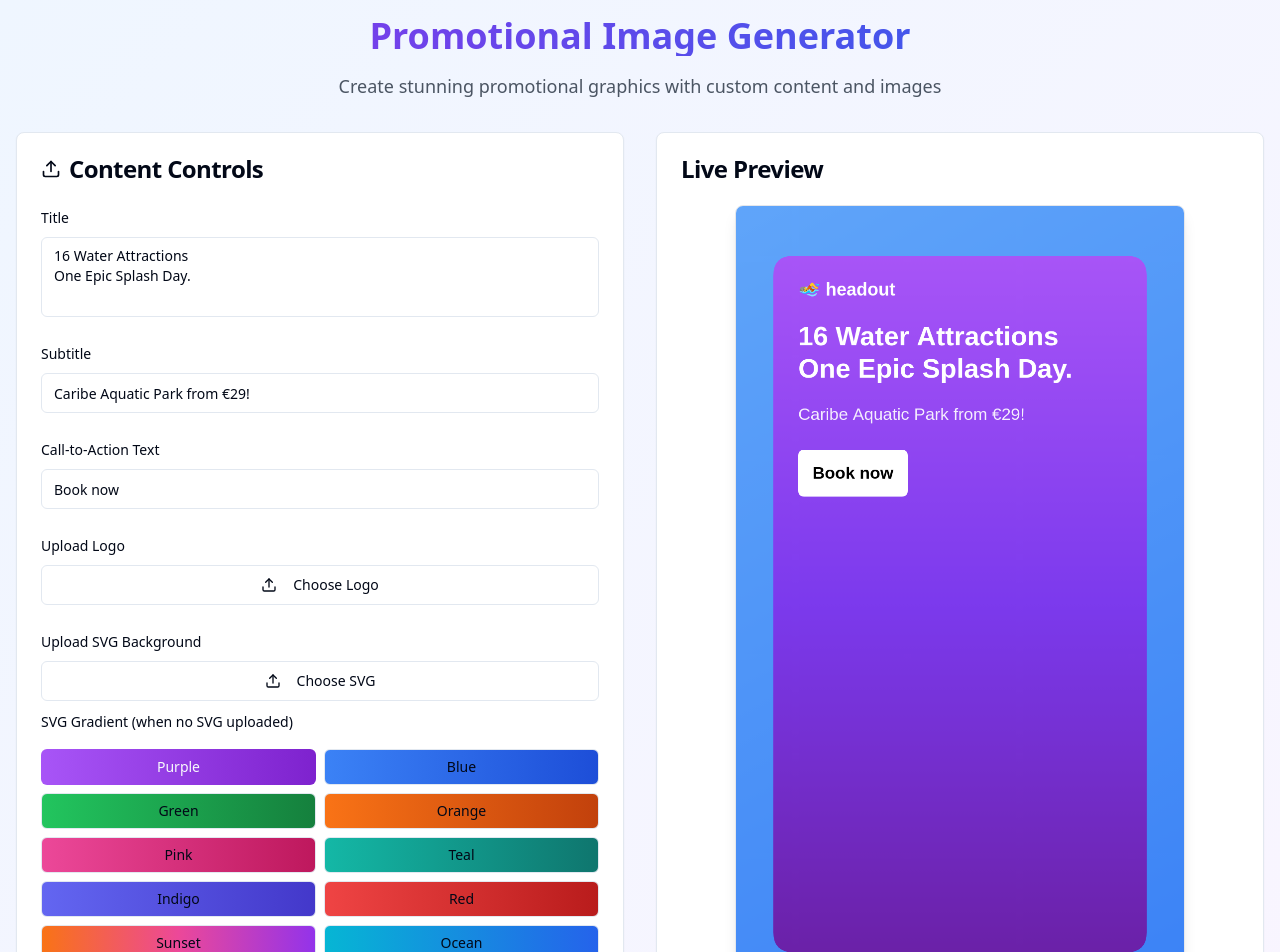
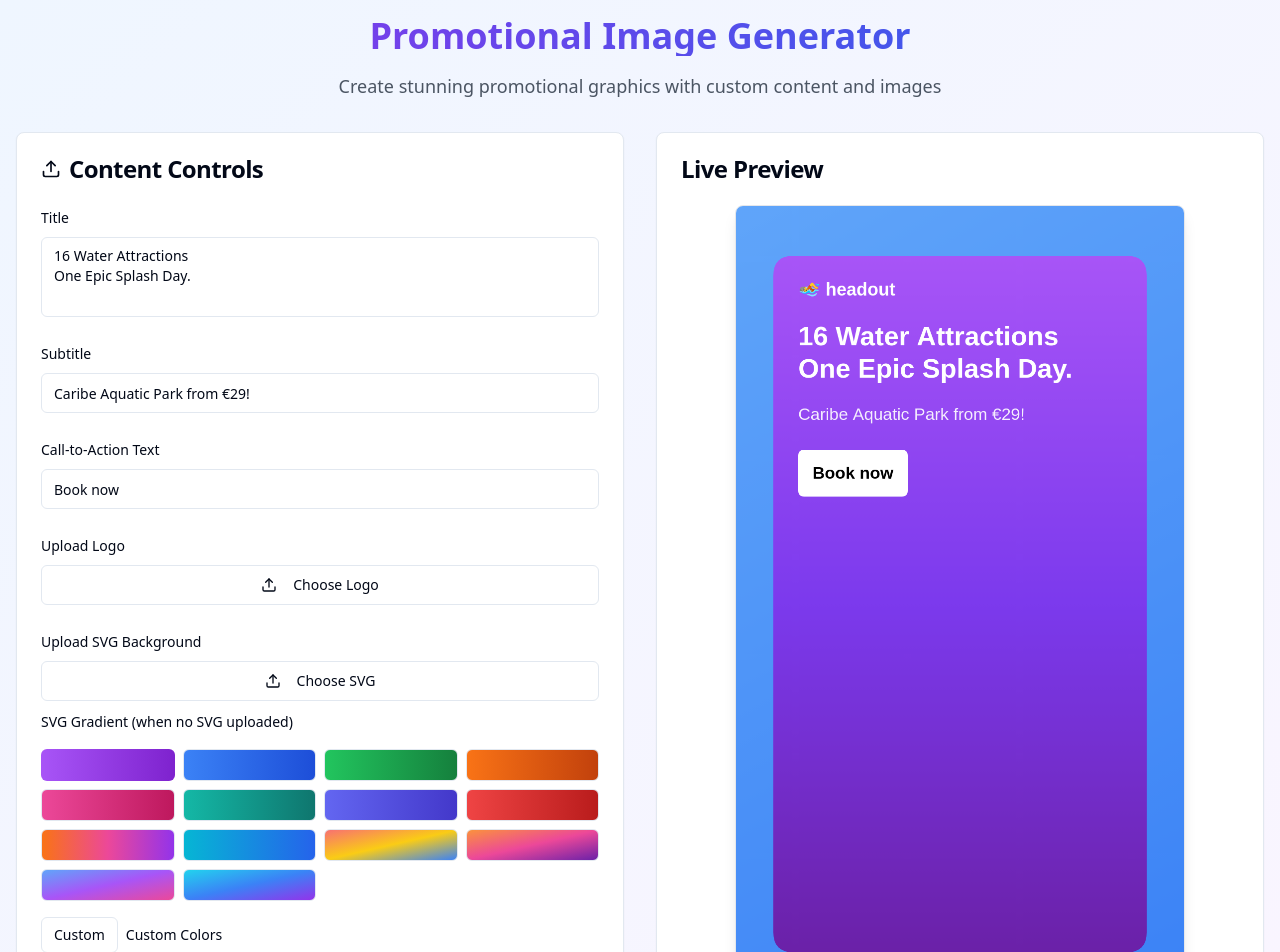
Before and after one commit to RamakrishnaUX/headout-poster-genie-98, a React (Vite) app: page / in a window 1280 px wide. Shown: the top 952 px of the page. Built offline with nearby package versions, Linux system fonts and the light colour scheme.

Commit message:
Increase image height and remove gradient names
- Increased the height of the uploaded image by 20 pixels.
- Removed names from gradient templates, allowing for multiple templates in a row.

```diff
--- a/src/components/ImageCanvas.tsx
+++ b/src/components/ImageCanvas.tsx
@@ -1,3 +1,4 @@
+
 import React, { useEffect, useRef, forwardRef, useImperativeHandle, useState, useCallback } from 'react';
 
 interface ImageCanvasProps {
@@ -54,9 +55,9 @@ const ImageCanvas = forwardRef<HTMLCanvasElement, ImageCanvasProps>(
       // Image positioned 167px from bottom (1600 - 167 = 1433)
       return {
         x: 130, // Center 640px width: (900 - 640) / 2 = 130
-        y: 1433 - 800, // Start 800px height upward from 1433px (167px from bottom)
+        y: 1433 - 820, // Start 820px height upward from 1433px (167px from bottom) - increased by 20px
         width: 640, // Fixed width as requested
-        height: 800 // Reduced height to fit with new positioning
+        height: 820 // Increased height by 20px (was 800, now 820)
       };
     };
 
--- a/src/pages/Index.tsx
+++ b/src/pages/Index.tsx
@@ -175,127 +175,92 @@ const Index = () => {
                 <div className="space-y-4">
                   <Label>SVG Gradient (when no SVG uploaded)</Label>
 
-                  {/* Basic Gradients */}
-                  <div className="grid grid-cols-2 gap-2">
+                  {/* Basic Gradients - 4 per row */}
+                  <div className="grid grid-cols-4 gap-2">
                     <Button
                       onClick={() => setSvgGradient('purple')}
                       variant={svgGradient === 'purple' ? 'default' : 'outline'}
                       size="sm"
-                      className="bg-gradient-to-r from-purple-500 to-purple-700"
-                    >
-                      Purple
-                    </Button>
+                      className="bg-gradient-to-r from-purple-500 to-purple-700 h-8"
+                    />
                     <Button
                       onClick={() => setSvgGradient('blue')}
                       variant={svgGradient === 'blue' ? 'default' : 'outline'}
                       size="sm"
-                      className="bg-gradient-to-r from-blue-500 to-blue-700"
-                    >
-                      Blue
-                    </Button>
+                      className="bg-gradient-to-r from-blue-500 to-blue-700 h-8"
+                    />
                     <Button
                       onClick={() => setSvgGradient('green')}
                       variant={svgGradient === 'green' ? 'default' : 'outline'}
                       size="sm"
-                      className="bg-gradient-to-r from-green-500 to-green-700"
-                    >
-                      Green
-                    </Button>
+                      className="bg-gradient-to-r from-green-500 to-green-700 h-8"
+                    />
                     <Button
                       onClick={() => setSvgGradient('orange')}
                       variant={svgGradient === 'orange' ? 'default' : 'outline'}
                       size="sm"
-                      className="bg-gradient-to-r from-orange-500 to-orange-700"
-                    >
-                      Orange
-                    </Button>
+                      className="bg-gradient-to-r from-orange-500 to-orange-700 h-8"
+                    />
                     <Button
                       onClick={() => setSvgGradient('pink')}
                       variant={svgGradient === 'pink' ? 'default' : 'outline'}
                       size="sm"
-                      className="bg-gradient-to-r from-pink-500 to-pink-700"
-                    >
-                      Pink
-                    </Button>
+                      className="bg-gradient-to-r from-pink-500 to-pink-700 h-8"
+                    />
                     <Button
                       onClick={() => setSvgGradient('teal')}
                       variant={svgGradient === 'teal' ? 'default' : 'outline'}
                       size="sm"
-                      className="bg-gradient-to-r from-teal-500 to-teal-700"
-                    >
-                      Teal
-                    </Button>
+                      className="bg-gradient-to-r from-teal-500 to-teal-700 h-8"
+                    />
                     <Button
                       onClick={() => setSvgGradient('indigo')}
                       variant={svgGradient === 'indigo' ? 'default' : 'outline'}
                       size="sm"
-                      className="bg-gradient-to-r from-indigo-500 to-indigo-700"
-                    >
-                      Indigo
-                    </Button>
+                      className="bg-gradient-to-r from-indigo-500 to-indigo-700 h-8"
+                    />
                     <Button
                       onClick={() => setSvgGradient('red')}
                       variant={svgGradient === 'red' ? 'default' : 'outline'}
                       size="sm"
-                      className="bg-gradient-to-r from-red-500 to-red-700"
-                    >
-                      Red
-                    </Button>
+                      className="bg-gradient-to-r from-red-500 to-red-700 h-8"
+                    />
                     <Button
                       onClick={() => setSvgGradient('sunset')}
                       variant={svgGradient === 'sunset' ? 'default' : 'outline'}
                       size="sm"
-                      className="bg-gradient-to-r from-orange-500 via-pink-500 to-purple-600"
-                    >
-                      Sunset
-                    </Button>
+                      className="bg-gradient-to-r from-orange-500 via-pink-500 to-purple-600 h-8"
+                    />
                     <Button
                       onClick={() => setSvgGradient('ocean')}
                       variant={svgGradient === 'ocean' ? 'default' : 'outline'}
                       size="sm"
-                      className="bg-gradient-to-r from-cyan-500 to-blue-600"
-                    >
-                      Ocean
-                    </Button>
-                  </div>
-
-                  {/* Mesh Gradients */}
-                  <div className="space-y-2">
-                    <Label className="text-sm font-medium">Mesh Gradients</Label>
-                    <div className="grid grid-cols-2 gap-2">
+                      className="bg-gradient-to-r from-cyan-500 to-blue-600 h-8"
+                    />
                     <Button
                       onClick={() => setSvgGradient('mesh-rainbow')}
                       variant={svgGradient === 'mesh-rainbow' ? 'default' : 'outline'}
                       size="sm"
-                        className="bg-gradient-to-br from-red-400 via-yellow-400 to-blue-500"
-                      >
-                        Rainbow
-                      </Button>
+                      className="bg-gradient-to-br from-red-400 via-yellow-400 to-blue-500 h-8"
+                    />
                     <Button
                       onClick={() => setSvgGradient('mesh-sunset')}
                       variant={svgGradient === 'mesh-sunset' ? 'default' : 'outline'}
                       size="sm"
-                        className="bg-gradient-to-br from-orange-400 via-pink-500 to-purple-800"
-                      >
-                        Sunset Mesh
-                      </Button>
+                      className="bg-gradient-to-br from-orange-400 via-pink-500 to-purple-800 h-8"
+                    />
                     <Button
                       onClick={() => setSvgGradient('mesh-ocean')}
                       variant={svgGradient === 'mesh-ocean' ? 'default' : 'outline'}
                       size="sm"
-                        className="bg-gradient-to-br from-blue-400 via-purple-500 to-pink-500"
-                      >
-                        Ocean Mesh
-                      </Button>
+                      className="bg-gradient-to-br from-blue-400 via-purple-500 to-pink-500 h-8"
+                    />
                     <Button
                       onClick={() => setSvgGradient('mesh-aurora')}
                       variant={svgGradient === 'mesh-aurora' ? 'default' : 'outline'}
                       size="sm"
-                        className="bg-gradient-to-br from-cyan-400 via-blue-500 to-purple-600"
-                      >
-                        Aurora
-                      </Button>
-                    </div>
+                      className="bg-gradient-to-br from-cyan-400 via-blue-500 to-purple-600 h-8"
+                    />
                   </div>
 
                   {/* Custom Gradient */}
```
Lines whose indentation alone changed are shown as unchanged.
